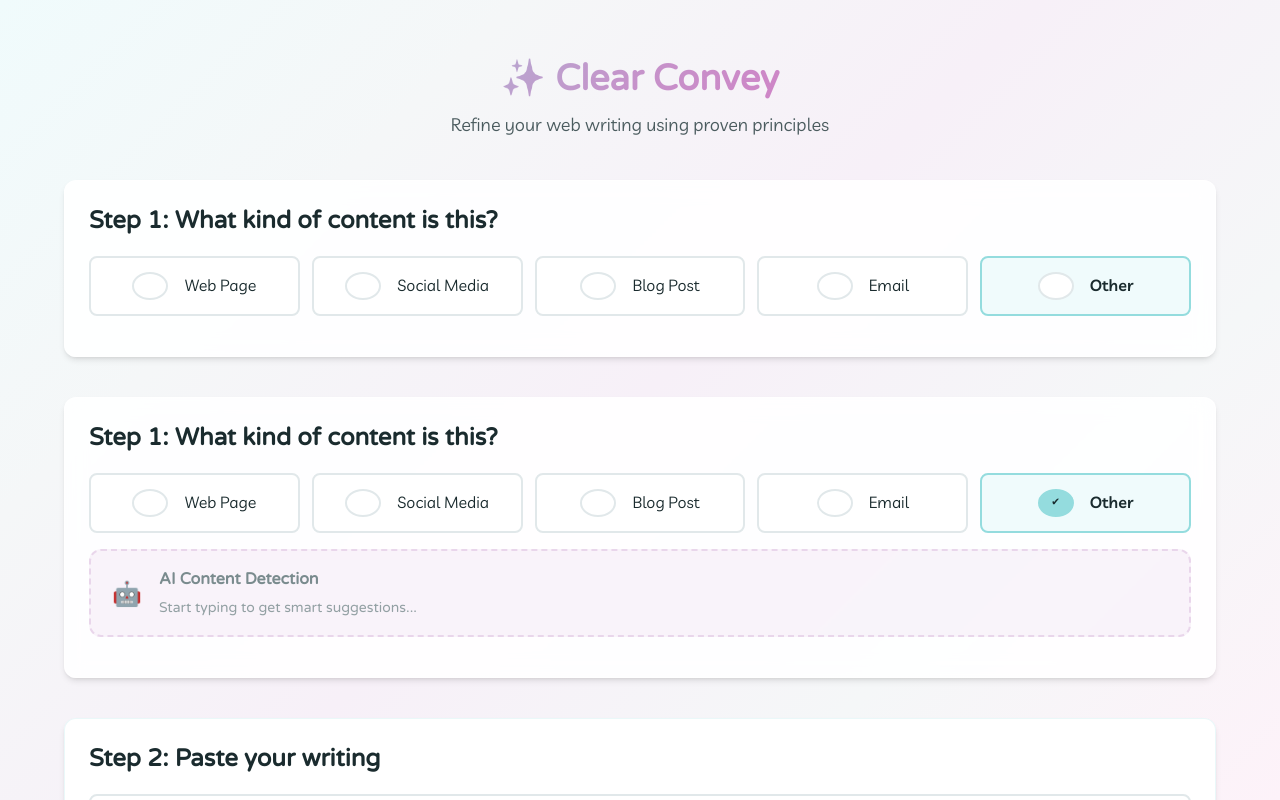
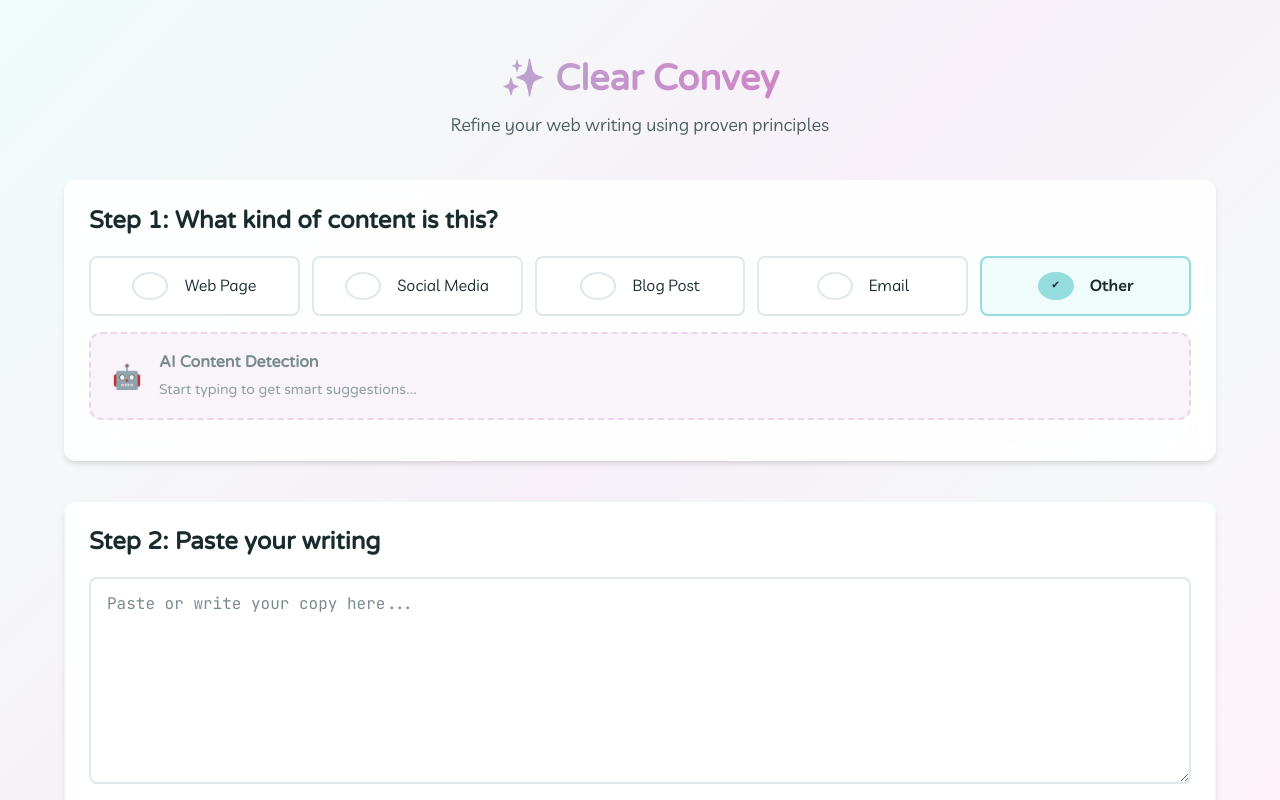
Before and after one commit to cd-space-dot-dot/web-copy-polisher-frontend, a React (Vite) app: page / in a window 1280 px wide. Shown: the top 800 px of the page. Built offline with nearby package versions, Linux system fonts and the light colour scheme; a web font is replaced by a local one.

Commit message:
remove not-smart-content-type section

```diff
--- a/src/App.jsx
+++ b/src/App.jsx
@@ -141,21 +141,6 @@ export default function App() {
         <p>Refine your web writing using proven principles</p>
       </header>
 
-      {/* Step 1: Content Type Selection */}
-      <section className="section">
-        <div className="container-base">
-          <div className="card-header">
-            <h2>Step 1: What kind of content is this?</h2>
-          </div>
-          <div className="card-content">
-            <ContentTypeSelector
-              selectedType={contentType}
-              onTypeChange={setContentType}
-            />
-          </div>
-        </div>
-      </section>
-
       {/* Step 1: Smart Content Detector */}
       <section className="section">
         <div className="container-base">
```
